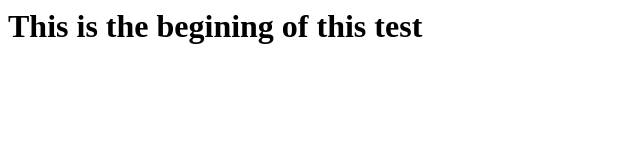
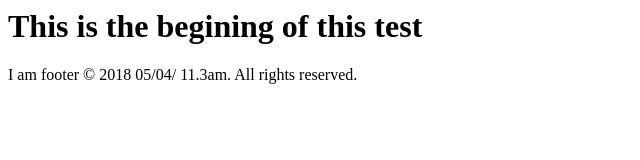
Before and after one commit to Ugesh2204/git-test, a plain HTML site: page index.html in a window 1280 px wide. Shown: the whole page, without its empty margins (0-640 px from the left). Drawn offline with Linux system fonts and the light colour scheme.

Commit message:
Footer completed

```diff
--- a/index.html
+++ b/index.html
@@ -1 +1,6 @@
 <h1>This is the begining of this test </h1>
+
+
+<footer>
+    <p>I am footer  &copy; 2018 05/04/ 11.3am. All rights reserved.
+</footer>
```
